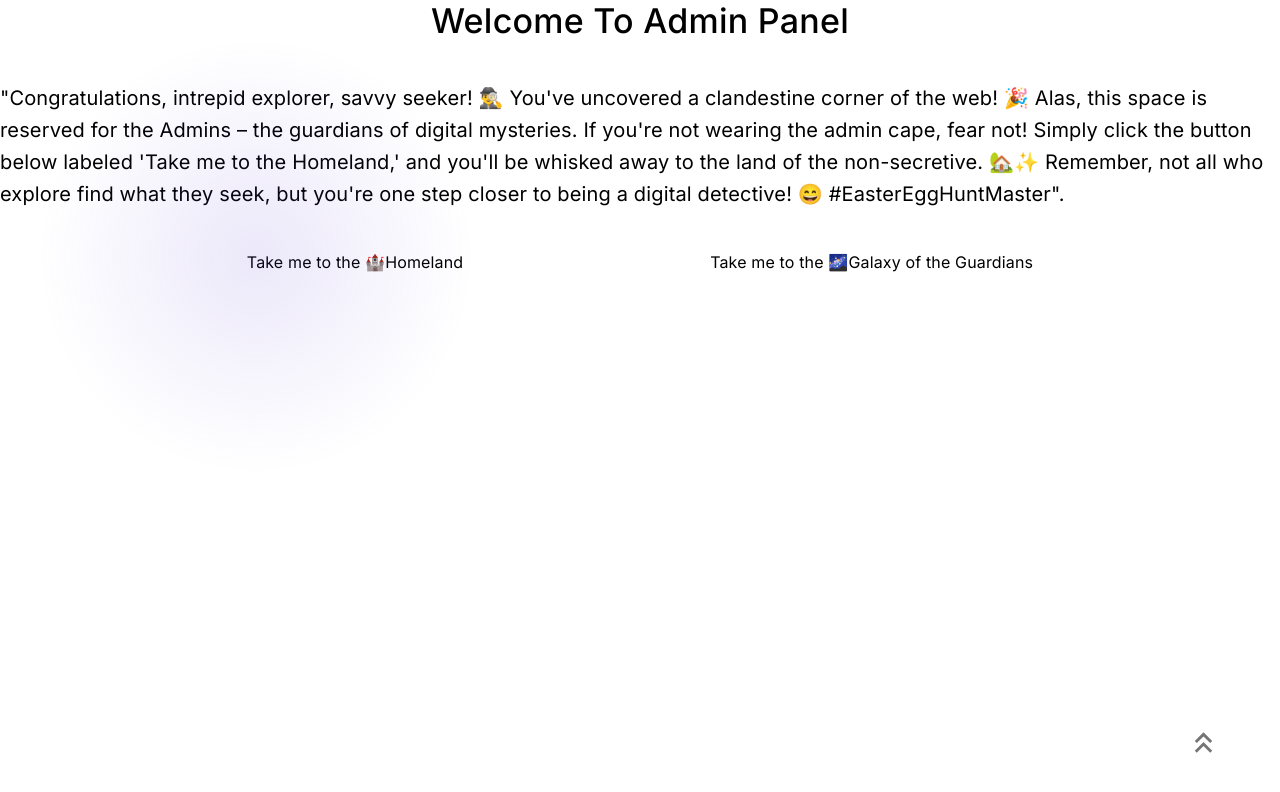
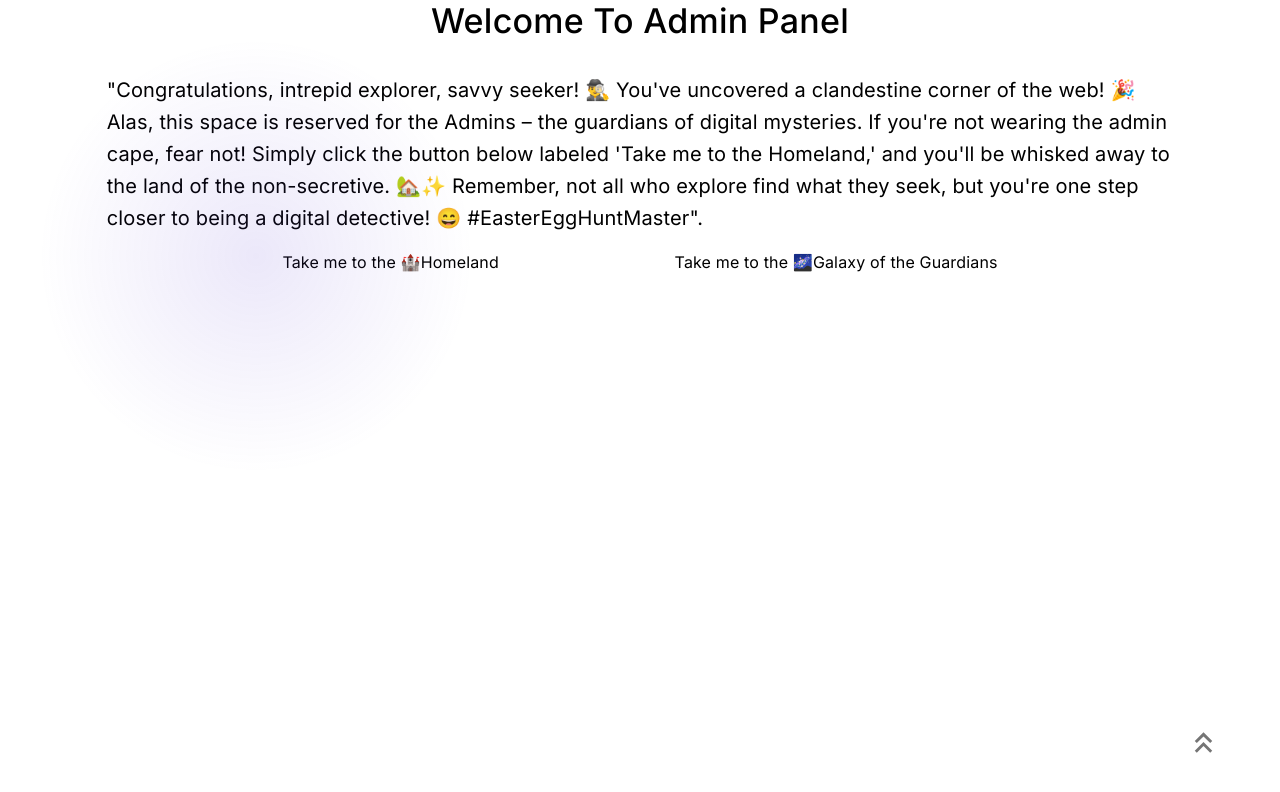
Before and after one commit to Nadeem-Abdun/nadeem_abdun_portfolio, a React (Create React App) app: page /admin in a window 1280 px wide. Shown: the top 792 px of the page. Built offline with nearby package versions, Linux system fonts and the light colour scheme.

Commit message:
Admin Panel Grid Pattern Updated

```diff
--- a/src/screens/AdminPanel.tsx
+++ b/src/screens/AdminPanel.tsx
@@ -23,18 +23,17 @@ const AdminPanel = () => {
     }
 
     return (
-        <div className='flex flex-col justify-center items-center'>
-            <div className={`${(isXs || isSm || isMd) ? 'mx-5 my-3' : 'mx-10 my-10'}`}>
-                <Grid container xs={12} justifyContent='center' alignItems='center' rowSpacing={(isXl || isLg || isMd) ? 5 : 3}>
-                    <Grid item>
+        <Grid container justifyContent='center' alignItems='center' flexDirection='column' rowSpacing={4} wrap='nowrap'>
+            <Grid item xs={12} className='text-center'>
                 <Typography component="h2" variant="h4" fontWeight={500} fontFamily='inter'>Welcome To Admin Panel</Typography>
             </Grid>
-                    <Grid item>
-                        <Typography component="h3" variant={isXs ? "body1" : "h6"} fontWeight={400} fontFamily='inter' className='text-center'>
+            <Grid container item xl={8} lg={10} md={8} sm={11} xs={12} justifyContent='center' alignItems='center' rowSpacing={2}>
+                <Grid item xs={12} className='text-center'>
+                    <Typography component="h3" variant={isXs ? "body1" : "h6"} fontWeight={400} fontFamily='inter'>
                         "Congratulations, intrepid explorer, savvy seeker! 🕵️‍♂️ You've uncovered a clandestine corner of the web! 🎉 Alas, this space is reserved for the Admins – the guardians of digital mysteries. If you're not wearing the admin cape, fear not! Simply click the button below labeled 'Take me to the Homeland,' and you'll be whisked away to the land of the non-secretive. 🏡✨ Remember, not all who explore find what they seek, but you're one step closer to being a digital detective! 😄 #EasterEggHuntMaster".
                     </Typography>
                 </Grid>
-                    <Grid container item xs={12} justifyContent='space-evenly' alignItems='center' rowSpacing={(isXl || isLg || isMd) ? 0 : 2}>
+                <Grid container item xs={12} justifyContent='space-evenly' alignItems='center' rowSpacing={(isXl || isLg) ? 0 : 2}>
                     <Grid item>
                         <div className='flex justify-center items-center h-auto w-auto py-3 px-6 rounded bg-teal-600 bg-opacity-30 hover:text-teal-400 hover:scale-110 transition hover:bg-cyan-800 hover:bg-opacity-30'>
                             <Typography component="h6" variant="body1" fontWeight={400} fontFamily='inter' className='text-center cursor-pointer' onClick={() => portfolioPageNavigation()}>
@@ -51,8 +50,7 @@ const AdminPanel = () => {
                     </Grid>
                 </Grid>
             </Grid>
-            </div>
-        </div>
+        </Grid>
     )
 }
 
```
Lines whose indentation alone changed are shown as unchanged.
